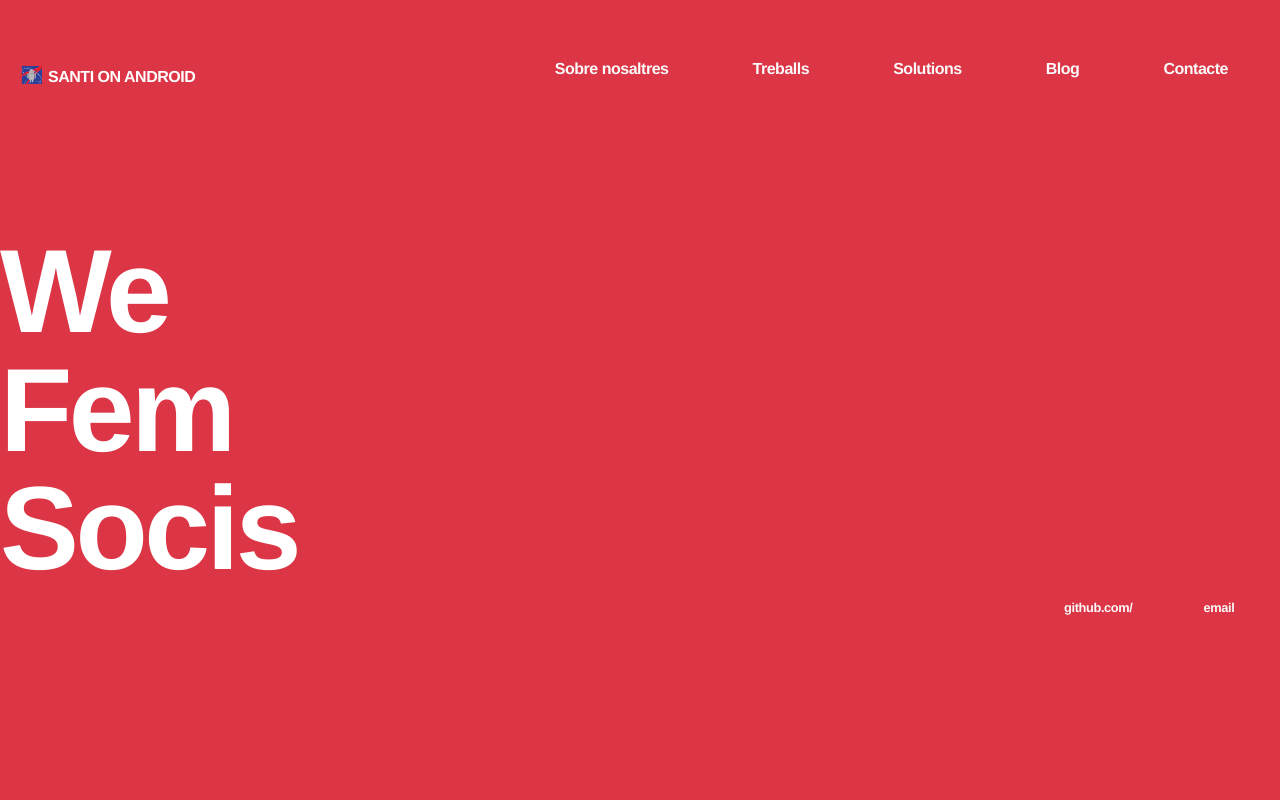
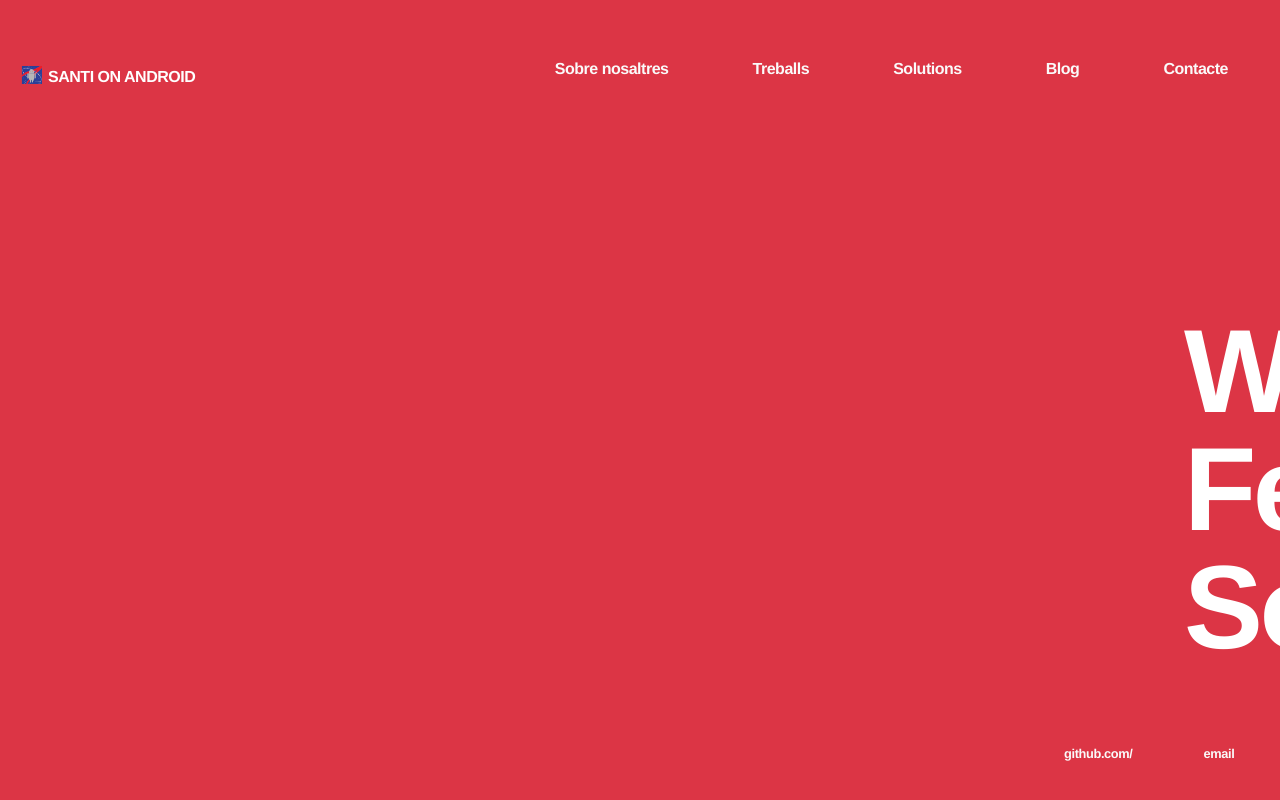
Before and after one commit to SantiOnAndroid/SantiOnAndroid.github.io, a Jekyll site: the page built from index.html, in a window 1280 px wide. Shown: the top 800 px of the page. Built offline with Jekyll 4.4.1, drawn with Linux system fonts in a browser that asks for light colours; some web fonts are replaced.

Commit message:
modificant titolj

```diff
--- a/css/main.css
+++ b/css/main.css
@@ -71,8 +71,8 @@ h1 {
     font-weight: 800;
     letter-spacing: -.03em;
     line-height: 100%;
-    margin:0;
-    vertical-align: top;
+    margin-left: 10em;
+
 
 
 
@@ -131,4 +131,5 @@ img{
 .blurb{
     margin: 0;
     padding: 0;
+
 }
```
